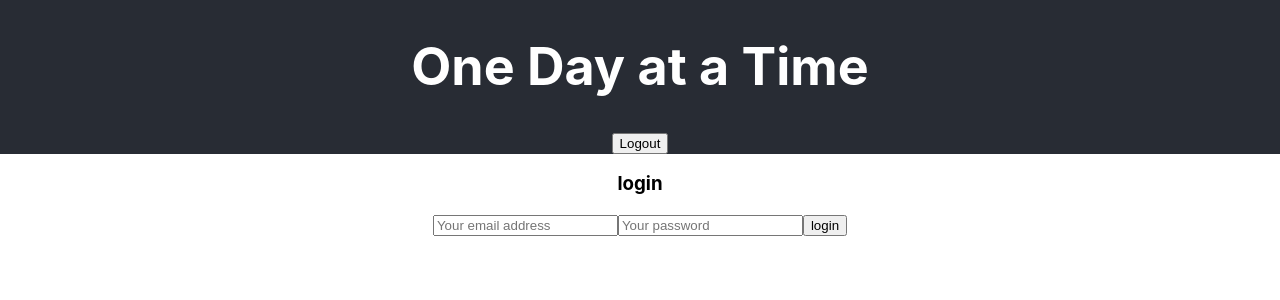
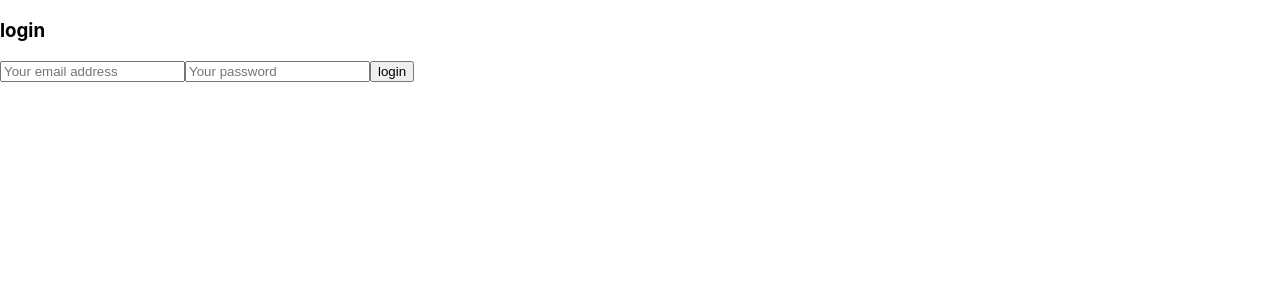
Before and after one commit to e-papanicolas/one-day-at-a-time, a React (Create React App) app in the folder client/: page /login in a window 1280 px wide. Shown: the top 300 px of the page. Built offline with nearby package versions, Linux system fonts and the light colour scheme; no server answers.

Commit message:
refactor( ): use current user query in app to create export user context to use within all child components

```diff
--- a/client/src/__generated__/gql.ts
+++ b/client/src/__generated__/gql.ts
@@ -13,11 +13,15 @@ import { TypedDocumentNode as DocumentNode } from '@graphql-typed-document-node/
  * Therefore it is highly recommended to use the babel-plugin for production.
  */
 const documents = {
+    "\n  query CurrentUser {\n    currentUser {\n      id\n      name\n      email\n    }\n  }\n": types.CurrentUserDocument,
     "\n  mutation Login($loginInput: LoginUserInput!) {\n    login(loginInput: $loginInput) {\n      token\n    }\n  }\n": types.LoginDocument,
     "\n  mutation CreateUser($createUserInput: CreateUserInput!) {\n    createUser(createUserInput: $createUserInput) {\n      id\n      name\n      email\n    }\n  }\n": types.CreateUserDocument,
-    "\n      query CurrentUser {\n        currentUser {\n          id\n          name\n          email\n        }\n      }\n    ": types.CurrentUserDocument,
 };
 
+/**
+ * The gql function is used to parse GraphQL queries into a document that can be used by GraphQL clients.
+ */
+export function gql(source: "\n  query CurrentUser {\n    currentUser {\n      id\n      name\n      email\n    }\n  }\n"): (typeof documents)["\n  query CurrentUser {\n    currentUser {\n      id\n      name\n      email\n    }\n  }\n"];
 /**
  * The gql function is used to parse GraphQL queries into a document that can be used by GraphQL clients.
  */
@@ -26,10 +30,6 @@ export function gql(source: "\n  mutation Login($loginInput: LoginUserInput!) {\
  * The gql function is used to parse GraphQL queries into a document that can be used by GraphQL clients.
  */
 export function gql(source: "\n  mutation CreateUser($createUserInput: CreateUserInput!) {\n    createUser(createUserInput: $createUserInput) {\n      id\n      name\n      email\n    }\n  }\n"): (typeof documents)["\n  mutation CreateUser($createUserInput: CreateUserInput!) {\n    createUser(createUserInput: $createUserInput) {\n      id\n      name\n      email\n    }\n  }\n"];
-/**
- * The gql function is used to parse GraphQL queries into a document that can be used by GraphQL clients.
- */
-export function gql(source: "\n      query CurrentUser {\n        currentUser {\n          id\n          name\n          email\n        }\n      }\n    "): (typeof documents)["\n      query CurrentUser {\n        currentUser {\n          id\n          name\n          email\n        }\n      }\n    "];
 
 /**
  * The gql function is used to parse GraphQL queries into a document that can be used by GraphQL clients.
--- a/client/src/__generated__/graphql.ts
+++ b/client/src/__generated__/graphql.ts
@@ -176,6 +176,11 @@ export type User = {
   password: Scalars['String'];
 };
 
+export type CurrentUserQueryVariables = Exact<{ [key: string]: never; }>;
+
+
+export type CurrentUserQuery = { __typename?: 'Query', currentUser: { __typename?: 'User', id: number, name: string, email: string } };
+
 export type LoginMutationVariables = Exact<{
   loginInput: LoginUserInput;
 }>;
@@ -190,12 +195,7 @@ export type CreateUserMutationVariables = Exact<{
 
 export type CreateUserMutation = { __typename?: 'Mutation', createUser: { __typename?: 'User', id: number, name: string, email: string } };
 
-export type CurrentUserQueryVariables = Exact<{ [key: string]: never; }>;
 
-
-export type CurrentUserQuery = { __typename?: 'Query', currentUser: { __typename?: 'User', id: number, name: string, email: string } };
-
-
+export const CurrentUserDocument = {"kind":"Document","definitions":[{"kind":"OperationDefinition","operation":"query","name":{"kind":"Name","value":"CurrentUser"},"selectionSet":{"kind":"SelectionSet","selections":[{"kind":"Field","name":{"kind":"Name","value":"currentUser"},"selectionSet":{"kind":"SelectionSet","selections":[{"kind":"Field","name":{"kind":"Name","value":"id"}},{"kind":"Field","name":{"kind":"Name","value":"name"}},{"kind":"Field","name":{"kind":"Name","value":"email"}}]}}]}}]} as unknown as DocumentNode<CurrentUserQuery, CurrentUserQueryVariables>;
 export const LoginDocument = {"kind":"Document","definitions":[{"kind":"OperationDefinition","operation":"mutation","name":{"kind":"Name","value":"Login"},"variableDefinitions":[{"kind":"VariableDefinition","variable":{"kind":"Variable","name":{"kind":"Name","value":"loginInput"}},"type":{"kind":"NonNullType","type":{"kind":"NamedType","name":{"kind":"Name","value":"LoginUserInput"}}}}],"selectionSet":{"kind":"SelectionSet","selections":[{"kind":"Field","name":{"kind":"Name","value":"login"},"arguments":[{"kind":"Argument","name":{"kind":"Name","value":"loginInput"},"value":{"kind":"Variable","name":{"kind":"Name","value":"loginInput"}}}],"selectionSet":{"kind":"SelectionSet","selections":[{"kind":"Field","name":{"kind":"Name","value":"token"}}]}}]}}]} as unknown as DocumentNode<LoginMutation, LoginMutationVariables>;
 export const CreateUserDocument = {"kind":"Document","definitions":[{"kind":"OperationDefinition","operation":"mutation","name":{"kind":"Name","value":"CreateUser"},"variableDefinitions":[{"kind":"VariableDefinition","variable":{"kind":"Variable","name":{"kind":"Name","value":"createUserInput"}},"type":{"kind":"NonNullType","type":{"kind":"NamedType","name":{"kind":"Name","value":"CreateUserInput"}}}}],"selectionSet":{"kind":"SelectionSet","selections":[{"kind":"Field","name":{"kind":"Name","value":"createUser"},"arguments":[{"kind":"Argument","name":{"kind":"Name","value":"createUserInput"},"value":{"kind":"Variable","name":{"kind":"Name","value":"createUserInput"}}}],"selectionSet":{"kind":"SelectionSet","selections":[{"kind":"Field","name":{"kind":"Name","value":"id"}},{"kind":"Field","name":{"kind":"Name","value":"name"}},{"kind":"Field","name":{"kind":"Name","value":"email"}}]}}]}}]} as unknown as DocumentNode<CreateUserMutation, CreateUserMutationVariables>;
-export const CurrentUserDocument = {"kind":"Document","definitions":[{"kind":"OperationDefinition","operation":"query","name":{"kind":"Name","value":"CurrentUser"},"selectionSet":{"kind":"SelectionSet","selections":[{"kind":"Field","name":{"kind":"Name","value":"currentUser"},"selectionSet":{"kind":"SelectionSet","selections":[{"kind":"Field","name":{"kind":"Name","value":"id"}},{"kind":"Field","name":{"kind":"Name","value":"name"}},{"kind":"Field","name":{"kind":"Name","value":"email"}}]}}]}}]} as unknown as DocumentNode<CurrentUserQuery, CurrentUserQueryVariables>;
--- /dev/null
+++ b/client/src/components/App.tsx
@@ -0,0 +1,53 @@
+import '../styles/App.css';
+import { RouterProvider, createBrowserRouter } from 'react-router-dom';
+import ErrorPage from '../error-page';
+import Home from './Home';
+import Login from './Login';
+import { gql } from '../__generated__';
+import { useQuery } from '@apollo/client';
+import React, { useState } from 'react';
+
+const CURRENT_USER_QUERY = gql(`
+  query CurrentUser {
+    currentUser {
+      id
+      name
+      email
+    }
+  }
+`);
+
+const router = createBrowserRouter([
+  {
+    path: '/',
+    element: <Home />,
+    errorElement: <ErrorPage />,
+    children: [],
+  },
+]);
+
+interface IUser {
+  id: number;
+  name: string;
+  email: string;
+}
+
+export const UserContext = React.createContext<IUser | undefined>(undefined);
+
+function App() {
+  const [currentUser, setCurrentUser] = useState<IUser>();
+
+  const { loading, error, data } = useQuery(CURRENT_USER_QUERY, {
+    onCompleted: (data) => {
+      setCurrentUser(data.currentUser);
+    },
+  });
+
+  return (
+    <UserContext.Provider value={currentUser}>
+      {currentUser ? <RouterProvider router={router} /> : <Login />}
+    </UserContext.Provider>
+  );
+}
+
+export default App;
--- a/client/src/components/auth/register.tsx
+++ b/client/src/components/Register.tsx
@@ -1,7 +1,7 @@
 import { useState } from 'react';
 // import { useNavigate } from 'react-router-dom';
 import { useMutation } from '@apollo/client';
-import { gql } from '../../__generated__';
+import { gql } from '../__generated__';
 
 type Props = {};
 
--- a/client/src/components/home.tsx
+++ b/client/src/components/home.tsx
@@ -1,13 +1,15 @@
 import { Outlet, useNavigate } from 'react-router-dom';
-import Login from './auth/login';
-import { useState } from 'react';
-import Header from './header';
+import Header from './Header';
+import { UserContext } from './App';
+import React from 'react';
 
 type Props = {};
 
 const Home = (props: Props) => {
   const navigate = useNavigate();
-  const [isLoggedIn, setIsLoggedIn] = useState<boolean>(false);
+
+  const user = React.useContext(UserContext);
+  console.log(user);
 
   const handleLogout = () => {
     localStorage.clear();
@@ -17,7 +19,7 @@ const Home = (props: Props) => {
   return (
     <div className="App">
       <Header handleLogout={handleLogout} />
-
+      <h1>Home</h1>
       <Outlet />
     </div>
   );
--- a/client/src/index.tsx
+++ b/client/src/index.tsx
@@ -1,7 +1,7 @@
 import React from 'react';
 import ReactDOM from 'react-dom/client';
 import './styles/index.css';
-import Root from './routes/root';
+import App from './components/App';
 import reportWebVitals from './reportWebVitals';
 
 import {
@@ -9,7 +9,6 @@ import {
   InMemoryCache,
   ApolloProvider,
   createHttpLink,
-  gql,
 } from '@apollo/client';
 import { setContext } from '@apollo/client/link/context';
 
@@ -18,9 +17,7 @@ const httpLink = createHttpLink({
 });
 
 const authLink = setContext((_, { headers }) => {
-  // get the authentication token from local storage if it exists
   const token = localStorage.getItem('token');
-  // return the headers to the context so httpLink can read them
   return {
     headers: {
       ...headers,
@@ -35,28 +32,13 @@ const client = new ApolloClient({
   cache: new InMemoryCache(),
 });
 
-client
-  .query({
-    query: gql`
-      query CurrentUser {
-        currentUser {
-          id
-          name
-          email
-        }
-      }
-    `,
-  })
-  .then((result) => console.log(result));
-
 const root = ReactDOM.createRoot(
   document.getElementById('root') as HTMLElement,
 );
 root.render(
   <React.StrictMode>
     <ApolloProvider client={client}>
-      {/* <RouterProvider router={router} /> */}
-      <Root />
+      <App />
     </ApolloProvider>
   </React.StrictMode>,
 );
--- a/client/src/routes/root.tsx
+++ /dev/null
@@ -1,40 +0,0 @@
-import '../styles/App.css';
-import { RouterProvider, createBrowserRouter } from 'react-router-dom';
-import ErrorPage from '../error-page';
-import Home from '../components/home';
-import Register from '../components/auth/register';
-import Login from '../components/auth/login';
-
-// const CURRENT_USER_QUERY = gql(`
-//   query CurrentUser {
-//     currentUser {
-//       id
-//       name
-//       email
-//     }
-//   }
-// `);
-
-const router = createBrowserRouter([
-  {
-    path: '/',
-    element: <Home />,
-    errorElement: <ErrorPage />,
-    children: [
-      {
-        path: '/register',
-        element: <Register />,
-      },
-      {
-        path: '/login',
-        element: <Login />,
-      },
-    ],
-  },
-]);
-
-function Root() {
-  return <RouterProvider router={router} />;
-}
-
-export default Root;
```
Also changed, not shown: client/src/components/Login.tsx (renamed from client/src/components/auth/login.tsx, +2 -5 lines), 1 other file (tests, documents, lock files or other folders).
